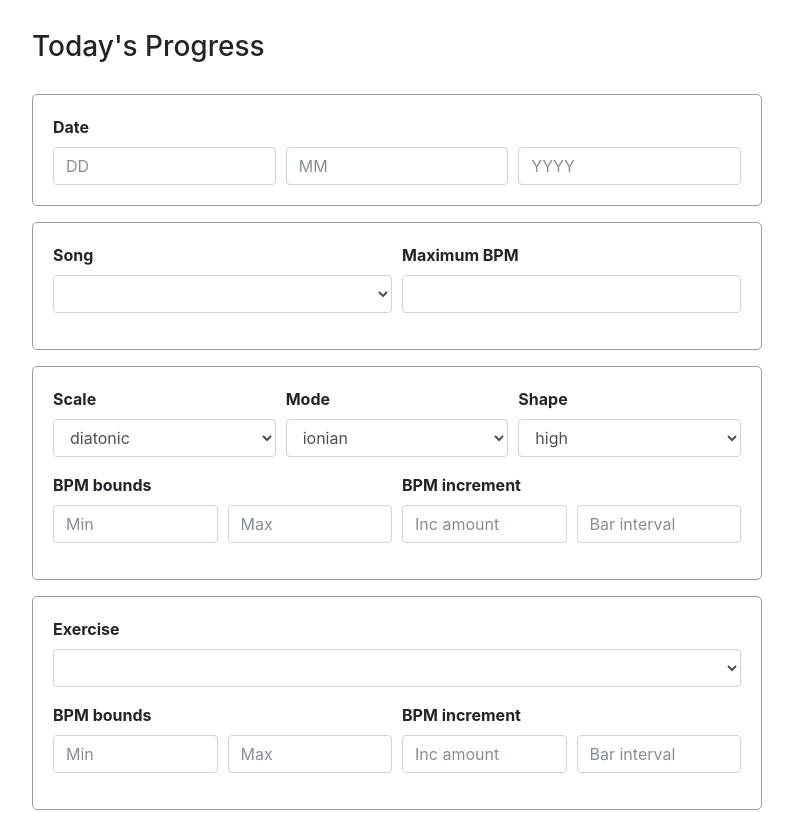
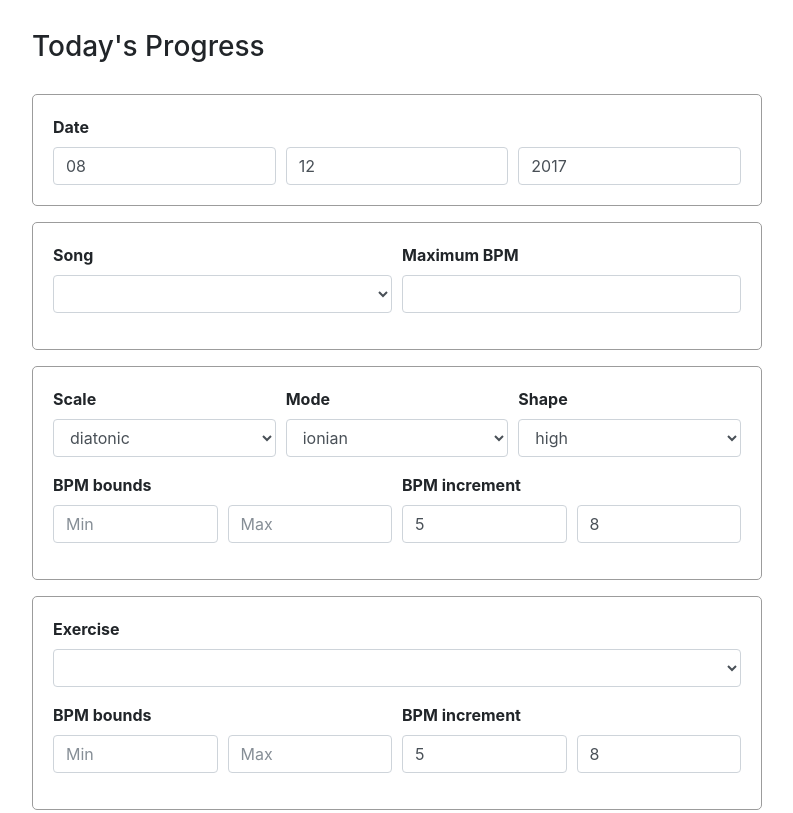
Before and after one commit to mebble/progress-tracker, a website: page public/index.html in a window 1280 px wide. Shown: the top 813 px of the page, without its empty margins (243-1036 px from the left). Drawn offline with nearby package versions, Linux system fonts and the light colour scheme; no server answers.

Commit message:
set default values for the date and bpm increment input fields

```diff
--- a/public/index.html
+++ b/public/index.html
@@ -20,13 +20,13 @@
 							<label>Date</label>
 							<div class="form-row">
 								<div class="col">
-									<input class="form-control" type="text" placeholder="DD" name="day">
+									<input class="form-control default" type="text" placeholder="DD" name="day">
 								</div>
 								<div class="col">
-									<input class="form-control" type="text" placeholder="MM" name="month">
+									<input class="form-control default" type="text" placeholder="MM" name="month">
 								</div>
 								<div class="col">
-									<input class="form-control" type="text" placeholder="YYYY" name="year">
+									<input class="form-control default" type="text" placeholder="YYYY" name="year">
 								</div>
 							</div>
 						</div><!-- date group -->
@@ -76,10 +76,10 @@
 									<label>BPM bounds</label>
 									<div class="form-row">
 										<div class="col">
-											<input class="form-control" type="text" placeholder="Min" name="">
+											<input class="form-control" type="text" placeholder="Min" name="scaleMinbpm">
 										</div>
 										<div class="col">
-											<input class="form-control" type="text" placeholder="Max" name="">
+											<input class="form-control" type="text" placeholder="Max" name="scaleMaxbpm">
 										</div>
 									</div>
 								</div>
@@ -87,14 +87,14 @@
 									<label>BPM increment</label>
 									<div class="form-row">
 										<div class="col">
-											<input class="form-control" type="text" placeholder="Inc amount" name="">
+											<input class="form-control default" type="text" placeholder="Inc amount" name="scaleIncbpm">
 										</div>
 										<div class="col">
-											<input class="form-control" type="text" placeholder="Bar interval" name="">
+											<input class="form-control default" type="text" placeholder="Bar interval" name="scaleIncbar">
 										</div>
 									</div>
 								</div>
-							</div>
+							</div><!-- BPM row -->
 						</div><!-- scale group -->
 						<div class="form-group">
 							<div class="form-row">
@@ -108,10 +108,10 @@
 									<label>BPM bounds</label>
 									<div class="form-row">
 										<div class="col">
-											<input class="form-control" type="text" placeholder="Min" name="">
+											<input class="form-control" type="text" placeholder="Min" name="exerciseMinbpm">
 										</div>
 										<div class="col">
-											<input class="form-control" type="text" placeholder="Max" name="">
+											<input class="form-control" type="text" placeholder="Max" name="exerciseMaxbpm">
 										</div>
 									</div>
 								</div>
@@ -119,14 +119,14 @@
 									<label>BPM increment</label>
 									<div class="form-row">
 										<div class="col">
-											<input class="form-control" type="text" placeholder="Inc amount" name="">
+											<input class="form-control default" type="text" placeholder="Inc amount" name="exerciseIncbpm">
 										</div>
 										<div class="col">
-											<input class="form-control" type="text" placeholder="Bar interval" name="">
+											<input class="form-control default" type="text" placeholder="Bar interval" name="exerciseIncbar">
 										</div>
 									</div>
 								</div>
-							</div>
+							</div><!-- BPM row -->
 						</div><!-- exercise group -->
 						<div class="form-group">
 							<label class="custom-control custom-checkbox">
@@ -145,5 +145,6 @@
 	</div><!-- .vertical-center -->
 	<script src="https://ajax.googleapis.com/ajax/libs/jquery/3.2.1/jquery.min.js"></script>
 	<script src="js/getSelectItems.js"></script>
+	<script src="js/setDefaults.js"></script>
 </body>
 </html>
--- /dev/null
+++ b/public/js/setDefaults.js
@@ -0,0 +1,29 @@
+$(document).ready(function() {
+
+setDefaultDate();
+setDefaultBpmInc();
+
+});
+
+function setDefaultDate() {
+	const current = new Date();
+
+	let date = current.getDate().toString();
+	let month = (current.getMonth() + 1).toString();
+	let year = current.getFullYear();
+
+	$(".default[name='day']").val(fixZero(date));
+	$(".default[name='month']").val(fixZero(month));
+	$(".default[name='year']").val(year);
+}
+
+function setDefaultBpmInc() {
+	$(".default[name='scaleIncbpm']").val(5)
+	$(".default[name='exerciseIncbpm']").val(5)
+	$(".default[name='scaleIncbar']").val(8)
+	$(".default[name='exerciseIncbar']").val(8)
+}
+
+function fixZero(arg) {
+	return arg.length === 1 ? "0" + arg : arg;
+}
```
